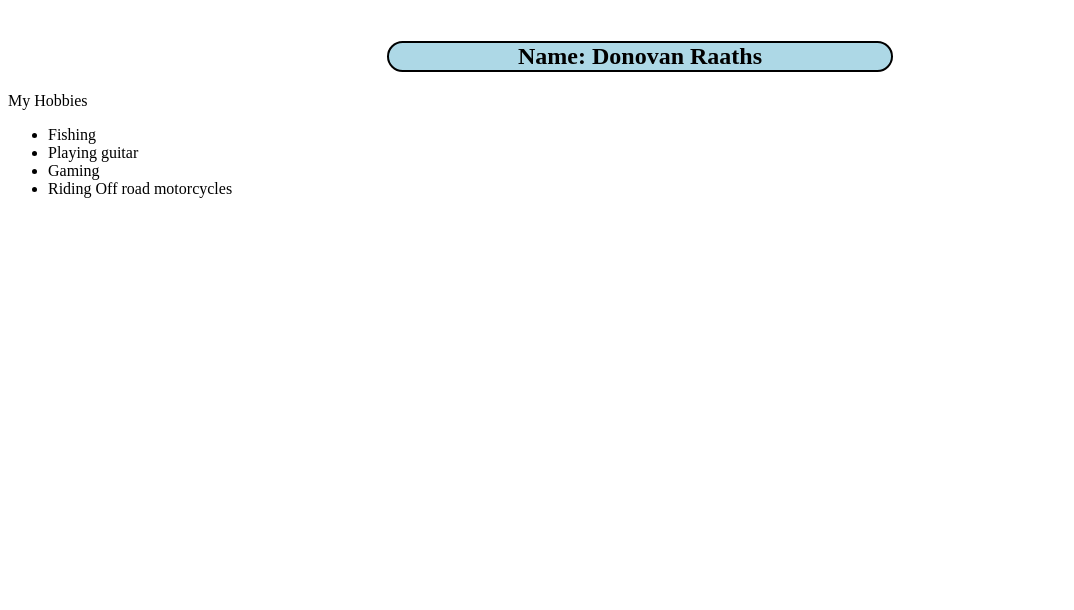
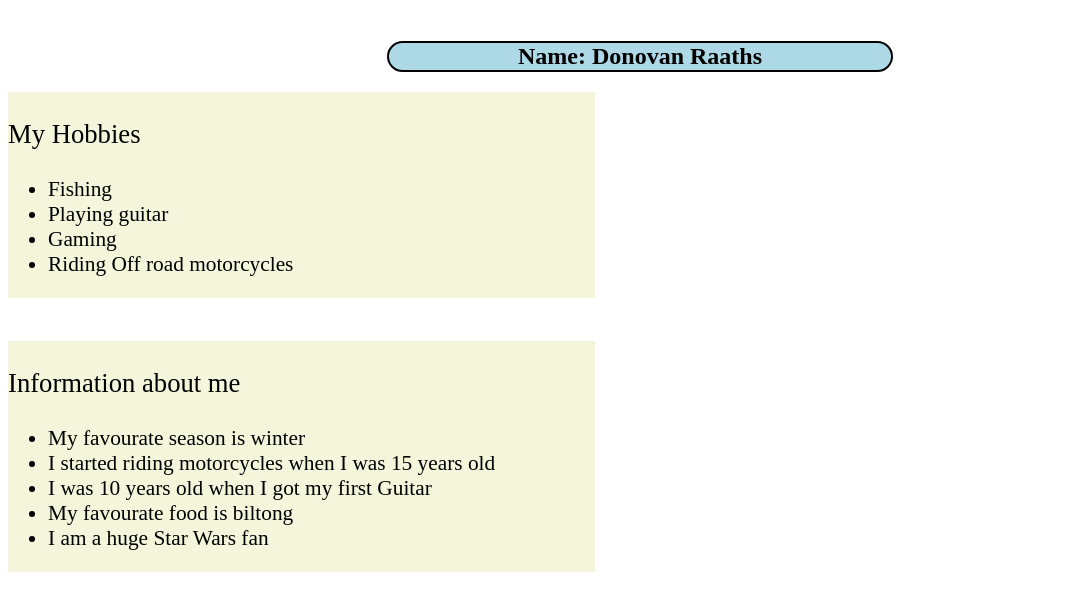
Before and after one commit to u21681458/u21681458.github.io, a website: page index.html in a window 1280 px wide. Shown: the part 124-734 px from the top of the page, without its empty margins (0-1074 px from the left). Drawn offline with Linux system fonts and the light colour scheme.

Commit message:
Added lists and ids

```diff
--- a/Styling.css
+++ b/Styling.css
@@ -15,3 +15,29 @@
     margin-right: 30%;
     border-radius: 15pt;
 }
+
+.Grid{
+    display: grid;
+    grid-template-columns: auto auto auto auto;
+    gap: 10%;
+}
+
+#item1{
+    grid-column: 1;
+    grid-row: 1;
+    background-color: beige;
+
+}
+#item2{
+    grid-column: 1;
+    grid-row: 2;
+    background-color: beige;
+}
+
+#par{
+    font-size: 20pt;
+}
+
+#list{
+    font-size: 16pt;
+}
--- a/index.html
+++ b/index.html
@@ -3,16 +3,34 @@
     <head><link rel="stylesheet" type = "text/css" href="Styling.css"></head>
     <body>
         <h1 id="Heading1">My Portfolio</h1>
+        <h2 id="Heading2">Name: Donovan Raaths</h2>
 
-        <h2 id="Heading2">Name: Donovan Raaths</h2>
-        <p>My Hobbies <br>
-            <ul>
+        <div class="Grid">
+
+            <div id="item1">
+
+                <p id="par">My Hobbies <br>
+                    <ul id="list">
                         <li>Fishing</li>
                         <li>Playing guitar</li>
                         <li>Gaming</li>
                         <li>Riding Off road motorcycles</li>
                     </ul>
                 </p>
+            </div>
+
+            <div id="item2">
+                <p id="par">Information about me <br>
+                    <ul id="list">
+                        <li>My favourate season is winter</li>
+                        <li>I started riding motorcycles when I was 15 years old</li>
+                        <li>I was 10 years old when I got my first Guitar</li>
+                        <li>My favourate food is biltong</li>
+                        <li>I am a huge Star Wars fan</li>
+                    </ul>
+                </p>
+            </div>
+    </div>
 
     </body>
 </html>
```
Lines whose indentation alone changed are shown as unchanged.
